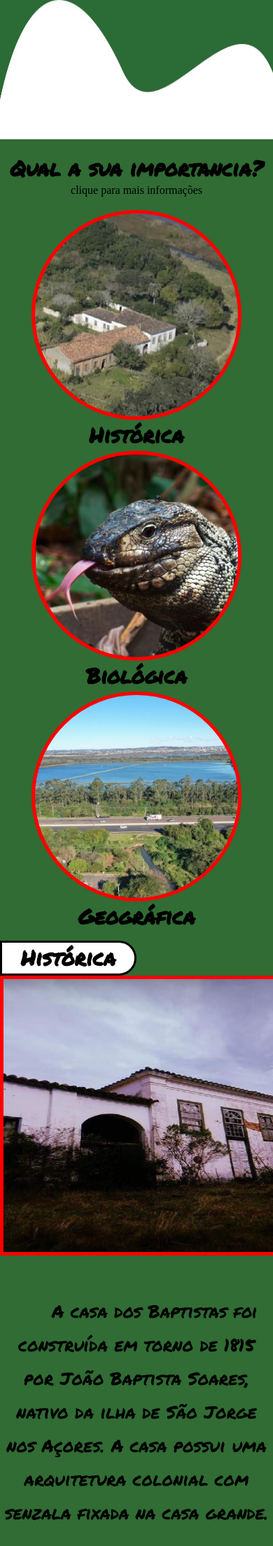
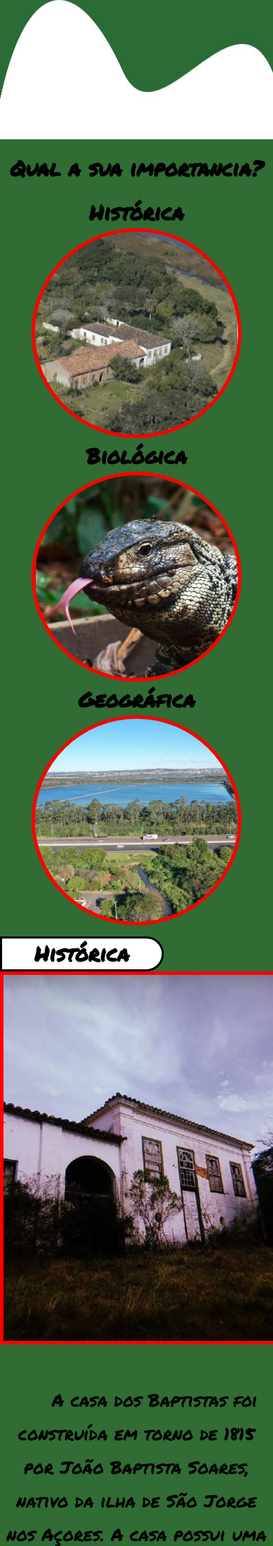
Before and after one commit to CassianoElias/PROJETO_INTEGRADOR_MATO_DO_JULIO, a PHP site: page / in a window 390 px wide; the page is wider, and only the part inside the window is pictured. Shown: the part 2490-4699 px from the top of that part at 70% size. Run offline with PHP 8.4, Linux system fonts and the light colour scheme; some web fonts are replaced.

Commit message:
INDEX RESPONSIVIDADE FINALIZADA

```diff
--- a/css/footer.css
+++ b/css/footer.css
@@ -23,7 +23,7 @@ footer{
 
 }
 #footer_social_media{
-    display: flex;
+    display: block;
     gap: 1rem;
     align-items: center;
     justify-content: space-between;
--- a/css/index.css
+++ b/css/index.css
@@ -123,29 +123,14 @@ header{
     font-size: 30px;
     font-family: var(--font-subpage);
 }
-.bt-info{
+.img-imp{
     border: solid 5px red;
-    border-radius: 50%;
+    border-radius: 80%;
     width: 300px;
     height: 300px;
-    cursor: pointer;
-}
-#bt-his{
-    background-repeat: no-repeat;
-    background-size: 300px 300px;
-    background-image: url(../imagens/img2.jpg);
-}
-#bt-bio{
-    background-repeat: no-repeat;
-    background-size: 300px 300px;
-    background-image: url(../imagens/img3.jpg);
-}
-#bt-geo{
-    background-repeat: no-repeat;
-    background-size: 300px 300px;
-    background-image: url(../imagens/img4.jpg);
 
 }
+
 #biologica{
     margin-left: 2%;
     margin-right: 2%;
@@ -227,7 +212,7 @@ header{
     border: solid black;
     border-top-right-radius: 80px;
     border-bottom-right-radius: 80px;
-    width: 50%;
+    width: 60%;
     background-size: 100% 100%;
     background-color: white;
     text-align: center;
@@ -249,7 +234,16 @@ header{
     height: auto;
 }
 #cont-geografica3{
-    display: flex;
+    display: block;
+}
+.imggeo2{
+    border: solid red 10px;
+    margin-right: 1%;
+    margin-top: 1%;
+    margin-bottom: 1%;
+    width: auto;
+    height: auto;
+
 }
 
 
@@ -272,7 +266,7 @@ header{
         display: block;
     }
     iframe{
-        width: 480px;
+        width: 400px;
         height: 300px;
     }
     #importancia{
@@ -285,9 +279,9 @@ header{
     #conteudopt1, #conteudopt2{
         display: block;
     }
-    .imghouse .imgbixo{
-        width: 300px;
-        height: 300px;
+    .imghouse, .imgbixo{
+        width: 400px;
+        height: auto;
     }
     #itens-biologica2{
         display: none;
@@ -299,7 +293,10 @@ header{
         width: 80%;
         height: auto;
         margin-bottom: 10%;
-
+    }
+    .imggeo2, #mapa-fluvial{
+        height: auto;
+        width: 400px;
     }
 
 
--- a/index.html
+++ b/index.html
@@ -97,21 +97,23 @@
     <div id="hr"></div>
     <div id="container3">
             <h2>Qual a sua importancia?</h2>
-                <p>clique para mais informações</p>
             <div id="importancia">
                 <div id="historica">
-                    <button class="bt-info" id="bt-his" type="button"></button>
+
                     <h3>Histórica</h3>
+                    <a href="#anc1"><img class="img-imp" src="./imagens/img2.jpg" alt=""></a>
                 </div>
 
                 <div id="biologica">
-                    <button class="bt-info" id="bt-bio" type="button"></button>
+
                     <h3>Biológica</h3>
+                    <a href="#anc2"><img class="img-imp"  src="./imagens/img3.jpg" alt=""></a>
                 </div>
 
                 <div id="geografica">
-                    <button class="bt-info" id="bt-geo" type="button"></button>
+
                     <h3>Geográfica</h3>
+                    <a href="#anc3"><img class="img-imp"  src="./imagens/img4.jpg" alt=""></a>
                 </div>
 
 
@@ -240,7 +242,6 @@
 
 
     </div> <!--FIM DA DIV CONTAINER3-->
-    <div id="hr"></div>
     </body>
 
 
```
